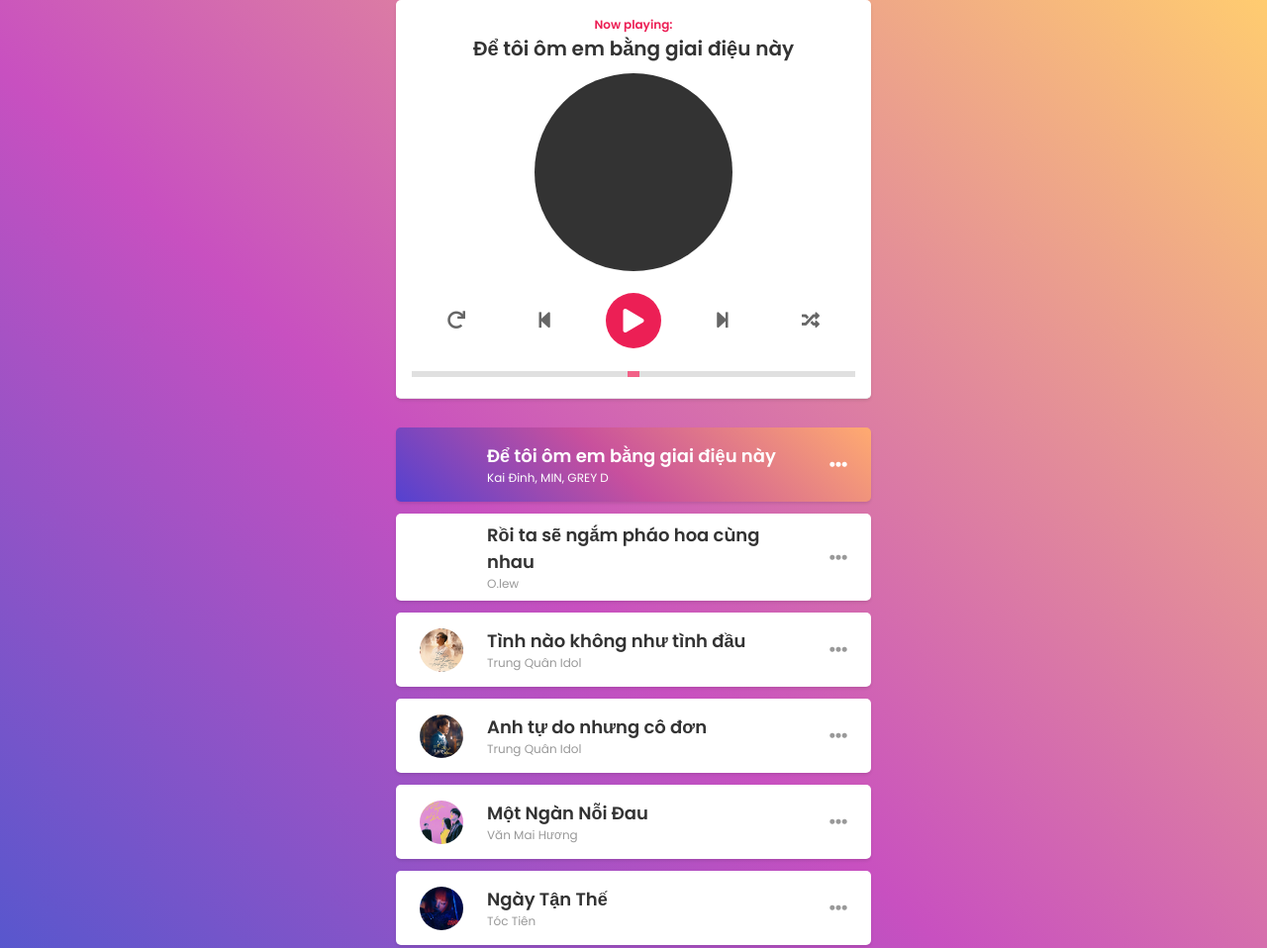
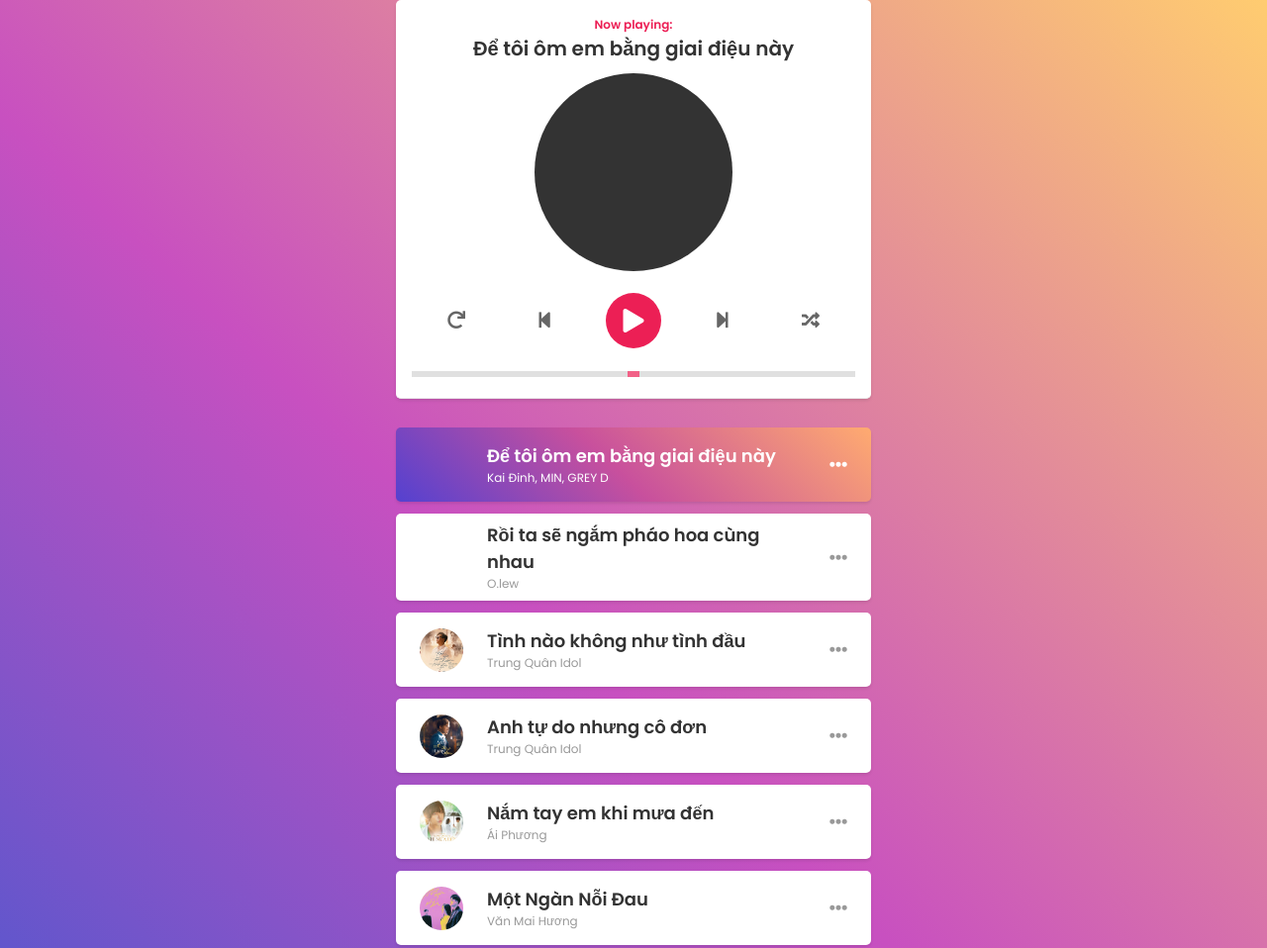
Before and after one commit to akietit1001/musicApp, a plain HTML site: page index.html in a window 1280 px wide. Shown: the top 958 px of the page at 99% size. Drawn offline with Linux system fonts and the light colour scheme.

Commit message:
edit methods

```diff
--- a/app.js
+++ b/app.js
@@ -11,6 +11,8 @@ const audio = $('#audio');
 const cd = $('.cd');
 const playBtn = $('.btn-toggle-play');
 const progress = $('#progress');
+const currentTime = $('.current-time');
+const duration = ('all-time');
 const nextBtn = $('.btn-next');
 const prevBtn = $('.btn-prev');
 const randomBtn = $('.btn-random');
@@ -50,6 +52,12 @@ const app = {
             image: "./asset/imgs/AnhTuDoNhungCoDon_TrungQuan.jpg"
         },
         {
+            name: "Nắm tay em khi mưa đến",
+            singer: "Ái Phương",
+            path: "./asset/musics/NamTayEmKhiMuaDen.mp3",
+            image: "./asset/imgs/NamTayEmKhiMuaDen.jpg"
+        },
+        {
             name: "Một Ngàn Nỗi Đau",
             singer: "Văn Mai Hương",
             path: "./asset/musics/MotNganNoiDau.mp3",
@@ -74,6 +82,7 @@ const app = {
             image: "./asset/imgs/BuiAnhTuan.jpg"
         },
     ],
+
 
     loadCurrentSong: function() {
         heading.textContent = this.currentSong.name;
@@ -107,6 +116,7 @@ const app = {
         })
     },
 
+
     handleEvents: function() {
         const _this = this;
         const cdWidth = cd.offsetWidth;
@@ -120,8 +130,6 @@ const app = {
         })
 
         cdThumbAnimate.pause();
-
-
 
         // Zoom
         document.onscroll = () => {
@@ -159,7 +167,12 @@ const app = {
         }
 
         // Skip in the song
-        progress.onchange = (e) => {
+        progress.ondrag = (e) => {
+            const seekTime = e.target.value / 100 * audio.duration;
+            audio.currentTime = seekTime;
+        }
+
+        progress.onclick = (e) => {
             const seekTime = e.target.value / 100 * audio.duration;
             audio.currentTime = seekTime;
         }
--- a/asset/css/style.css
+++ b/asset/css/style.css
@@ -18,6 +18,7 @@ body {
 html {
     box-sizing: border-box;
     font-family: "Poppins", sans-serif;
+    scroll-behavior: smooth;
 }
 
 .player {
```
Also changed, not shown: index.html (+0 -3 lines), asset/imgs/NamTayEmKhiMuaDen.jpg (added), 1 other file.
